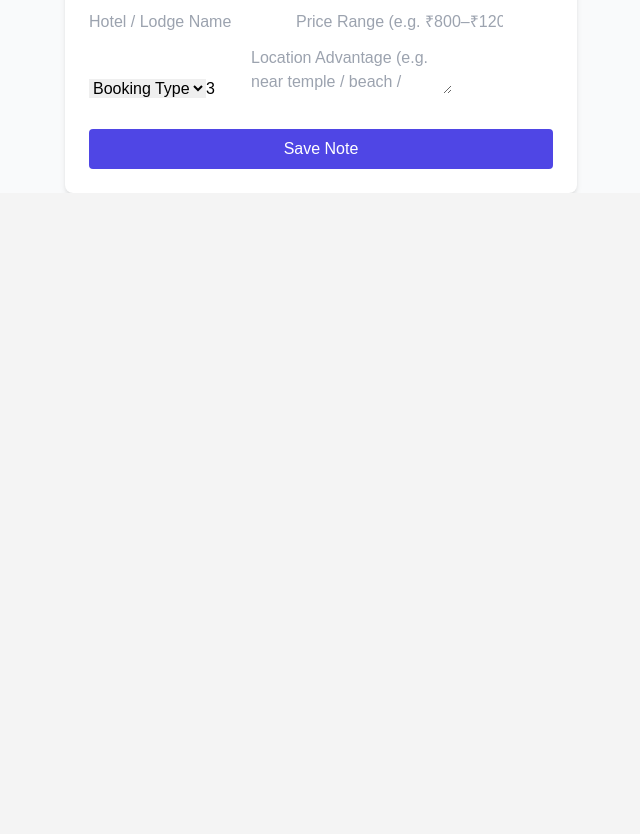
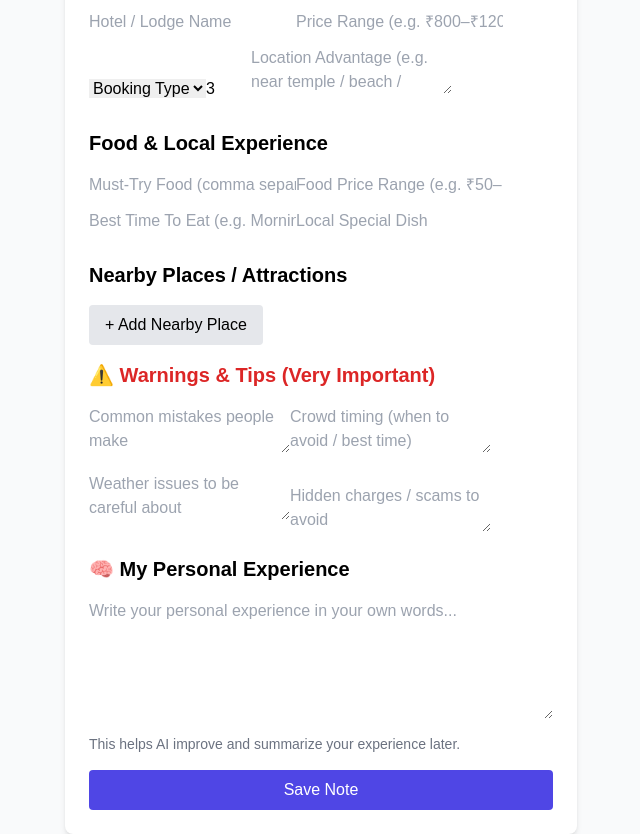
Before and after one commit to Rohit273848/travel-notes-app, a React app in the folder frontend/: page /add-note in a window 1280 px wide. Shown: the part 860-1694 px from the top of the page, without its empty margins (319-959 px from the left). Before the commit the page ends 1053 px from the top, so only its background shows below. Built offline with nearby package versions, Linux system fonts and the light colour scheme; sample sign-in values are in the browser's storage; the HTML template or start-up script is replaced by a standard one.

Commit message:
add notes completed

```diff
--- a/frontend/src/pages/AddNote.jsx
+++ b/frontend/src/pages/AddNote.jsx
@@ -67,8 +67,10 @@ const AddNote = () => {
 
     const noteData = {
       basicInfo: {
-        placeName,
-        visibility,
+        place: basicInfo.place,          // FULL location object
+        visitType: basicInfo.visitType,
+        visibility: basicInfo.visibility,
+        rating: basicInfo.rating,
       },
       travelDetails,
       stayDetails,
@@ -76,9 +78,8 @@ const AddNote = () => {
       nearbyPlaces,
       warnings,
       personalExperience,
-      noteText: details,
+      noteText: details, // temporary (we’ll remove later)
     };
-
 
     try {
       const token = localStorage.getItem("token");
@@ -101,17 +102,37 @@ const AddNote = () => {
 
       // reset
       setDetails("");
+      setPersonalExperience("");
       setBasicInfo({
         place: null,
         visitType: "visited",
         visibility: "public",
         rating: 3,
       });
+
+      setTravelDetails({
+        mode: "",
+        trainOrBusNumber: "",
+        from: "",
+        to: "",
+        duration: "",
+        approxCost: "",
+      });
+
+      setStayDetails({
+        hotelName: "",
+        priceRange: "",
+        bookingType: "",
+        cleanlinessRating: 3,
+        locationAdvantage: "",
+      });
+
     } catch (err) {
       console.error(err);
       alert("❌ Error saving note");
     }
   };
+
 
   return (
     <div className="min-h-screen flex items-center justify-center bg-gray-50">
@@ -346,6 +367,207 @@ const AddNote = () => {
             className="input"
           />
         </div>
+{/* 🅳 Food & Local Experience */}
+<div className="mt-10">
+  <h3 className="text-xl font-bold mb-4">Food & Local Experience</h3>
+
+  {/* Must Try Food (comma separated → array) */}
+  <input
+    type="text"
+    placeholder="Must-Try Food (comma separated)"
+    value={foodDetails.mustTryFood.join(", ")}
+    onChange={(e) =>
+      setFoodDetails({
+        ...foodDetails,
+        mustTryFood: e.target.value
+          .split(",")
+          .map((f) => f.trim())
+          .filter(Boolean),
+      })
+    }
+    className="input mb-3"
+  />
+
+  {/* Food Price Range */}
+  <input
+    type="text"
+    placeholder="Food Price Range (e.g. ₹50–₹200)"
+    value={foodDetails.foodPriceRange}
+    onChange={(e) =>
+      setFoodDetails({
+        ...foodDetails,
+        foodPriceRange: e.target.value,
+      })
+    }
+    className="input mb-3"
+  />
+
+  {/* Best Time To Eat */}
+  <input
+    type="text"
+    placeholder="Best Time To Eat (e.g. Morning / Evening)"
+    value={foodDetails.bestTimeToEat}
+    onChange={(e) =>
+      setFoodDetails({
+        ...foodDetails,
+        bestTimeToEat: e.target.value,
+      })
+    }
+    className="input mb-3"
+  />
+
+  {/* Local Special Dish */}
+  <input
+    type="text"
+    placeholder="Local Special Dish"
+    value={foodDetails.localSpecialDish}
+    onChange={(e) =>
+      setFoodDetails({
+        ...foodDetails,
+        localSpecialDish: e.target.value,
+      })
+    }
+    className="input"
+  />
+</div>
+{/* 🅴 Nearby Places / Attractions */}
+<div className="mt-10">
+  <h3 className="text-xl font-bold mb-4">Nearby Places / Attractions</h3>
+
+  {nearbyPlaces.map((place, index) => (
+    <div
+      key={index}
+      className="border rounded p-3 mb-4 space-y-2 bg-gray-50"
+    >
+      <input
+        type="text"
+        placeholder="Nearby Place Name"
+        value={place.name}
+        onChange={(e) => {
+          const updated = [...nearbyPlaces];
+          updated[index].name = e.target.value;
+          setNearbyPlaces(updated);
+        }}
+        className="input w-full"
+      />
+
+      <input
+        type="text"
+        placeholder="Distance (e.g. 5 km)"
+        value={place.distance}
+        onChange={(e) => {
+          const updated = [...nearbyPlaces];
+          updated[index].distance = e.target.value;
+          setNearbyPlaces(updated);
+        }}
+        className="input w-full"
+      />
+
+      <input
+        type="text"
+        placeholder="Best Route (e.g. via XYZ Road)"
+        value={place.bestRoute}
+        onChange={(e) => {
+          const updated = [...nearbyPlaces];
+          updated[index].bestRoute = e.target.value;
+          setNearbyPlaces(updated);
+        }}
+        className="input w-full"
+      />
+
+      <button
+        type="button"
+        onClick={() =>
+          setNearbyPlaces(nearbyPlaces.filter((_, i) => i !== index))
+        }
+        className="text-red-600 text-sm"
+      >
+        Remove
+      </button>
+    </div>
+  ))}
+
+  <button
+    type="button"
+    onClick={() =>
+      setNearbyPlaces([
+        ...nearbyPlaces,
+        { name: "", distance: "", bestRoute: "" },
+      ])
+    }
+    className="bg-gray-200 px-4 py-2 rounded hover:bg-gray-300"
+  >
+    + Add Nearby Place
+  </button>
+</div>
+{/* ⚠️ Warnings & Tips */}
+<div className="mt-10">
+  <h3 className="text-xl font-bold mb-4 text-red-600">
+    ⚠️ Warnings & Tips (Very Important)
+  </h3>
+
+  {/* Common Mistakes */}
+  <textarea
+    rows="2"
+    placeholder="Common mistakes people make"
+    value={warnings.commonMistakes}
+    onChange={(e) =>
+      setWarnings({ ...warnings, commonMistakes: e.target.value })
+    }
+    className="input mb-3"
+  />
+
+  {/* Crowd Timing */}
+  <textarea
+    rows="2"
+    placeholder="Crowd timing (when to avoid / best time)"
+    value={warnings.crowdTiming}
+    onChange={(e) =>
+      setWarnings({ ...warnings, crowdTiming: e.target.value })
+    }
+    className="input mb-3"
+  />
+
+  {/* Weather Issues */}
+  <textarea
+    rows="2"
+    placeholder="Weather issues to be careful about"
+    value={warnings.weatherIssues}
+    onChange={(e) =>
+      setWarnings({ ...warnings, weatherIssues: e.target.value })
+    }
+    className="input mb-3"
+  />
+
+  {/* Hidden Charges / Scams */}
+  <textarea
+    rows="2"
+    placeholder="Hidden charges / scams to avoid"
+    value={warnings.hiddenCharges}
+    onChange={(e) =>
+      setWarnings({ ...warnings, hiddenCharges: e.target.value })
+    }
+    className="input"
+  />
+</div>
+{/* 🧠 Personal Experience */}
+<div className="mt-10">
+  <h3 className="text-xl font-bold mb-4">
+    🧠 My Personal Experience
+  </h3>
+
+  <textarea
+    rows="5"
+    placeholder="Write your personal experience in your own words..."
+    value={personalExperience}
+    onChange={(e) => setPersonalExperience(e.target.value)}
+    className="input w-full"
+  />
+
+  <p className="text-sm text-gray-500 mt-2">
+    This helps AI improve and summarize your experience later.
+  </p>
+</div>
 
 
         <button
```
